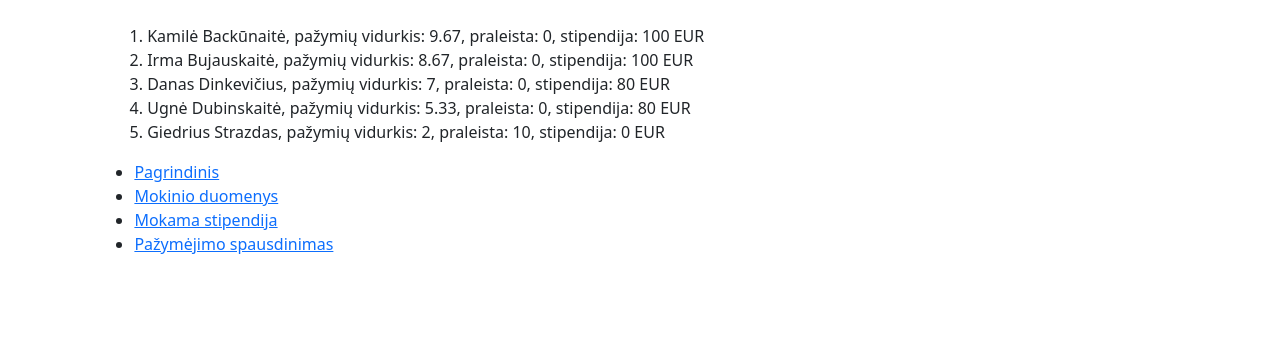
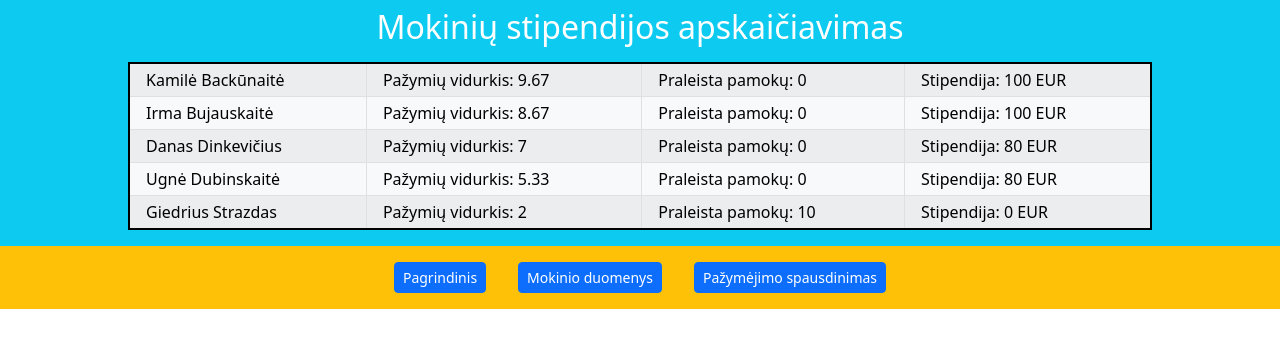
Before and after one commit to g-strazdas/php-School, a PHP site: page /data/stipendija.php in a window 1280 px wide. Shown: the top 348 px of the page. Run offline with PHP 8.4, Linux system fonts and the light colour scheme.

Commit message:
stipendija.php sutvarkyta:bootstrap resp.local,table,btn,colors,ch.curr.pg.detection

```diff
--- a/data/duomenys.php
+++ b/data/duomenys.php
@@ -37,7 +37,6 @@
                     echo '<td class = "text-left px-3">'.$value.'</td>';
                 }
                     ?>
-<!--                    <td>--><?//=$value;?><!--</td>-->
                 <?php endforeach;?>
             <?php endforeach;?></tr>
         </tbody>
--- a/data/stipendija.php
+++ b/data/stipendija.php
@@ -9,34 +9,41 @@
     <link href="/src/bootstrap-5.2.0-beta1-dist/css/bootstrap.min.css" rel="stylesheet">
     <link href="/data/style.css" rel="stylesheet">
 </head>
-<?php include "students.php"?>
-<?php include "nav.php"?>
+
 <body>
-<br>
-<div>
-    <ol class="list-styled" style="margin-left: 9%;">
+
+<div class="container-fluid p-0 bg-info">
+    <div class="row">
+        <h2 class="text-center text-white p-2">Mokinių stipendijos apskaičiavimas</h2>
+    </div>
+    <?php include "students.php";  include "nav.php";?>
+<div class="container-fluid bg-info p-0">
+<table class="table table-hover table-bordered table-sm table-striped table-light">
+    <tbody>
     <?php foreach($students as $student):?>
     <?php $vidurkis=round((($student['Matematika']+$student['Anglų k.']+$student['Lietuvių k.'])/3), $precision=2);?>
     <?php $payout = 100; if ($vidurkis >= 5 and $vidurkis < 8) {$payout=80;} elseif ($vidurkis <= 5) {$payout=0;}?>
     <?php if($payout !=0)
         if ($student['Lankomumas'] > 1 and $student['Lankomumas'] < 10) {$payout /= 0.1;} elseif ($student['Lankomumas'] > 10) {$payout=0;}?>
-
-        <li><?= $student['Vardas'],' ',$student['Pavardė'],',  pažymių vidurkis: ',$vidurkis,',  praleista: ',$student['Lankomumas'],',  stipendija: ',$payout,' EUR'?></li>
-    <?php endforeach;?>
-    </ol>
+     <tr class="table-light">
+         <td class = "text-left px-3"><?= $student['Vardas'],' ',$student['Pavardė'];?></td>
+         <td class = "text-left px-3"><?= 'Pažymių vidurkis: ',$vidurkis;?></td>
+         <td class = "text-left px-3"><?= 'Praleista pamokų: ',$student['Lankomumas'];?></td>
+         <td class = "text-left px-3"><?= 'Stipendija: ',$payout,' EUR';?></td>
+        <?php endforeach;?></tr>
+    </tbody>
+</table>
 </div>
-
-<div class="navi">
+<div class="container-fluid p-0">
+    <div class="d-grid d-md-block text-center bg-warning">
         <?php
+        require 'nav.php';
         $this_page = $_SERVER['SCRIPT_NAME'];
-echo '<ul>';
-foreach( $navigacija as $key=>$val ) {
-    echo '<li><a href="'  . $val . '"';
-    if( $val == $this_page) echo ' class="active"';
-    echo '>' . $key  . '</a></li>';
-}
-echo '</ul>';
+        foreach($navigacija as $key=>$val)
+            if (strpos($val, $this_page) === False){echo '<a class="btn btn-primary btn-sm m-3" href="'.$val.'" type='.'"button">'.$key.'</a>';}
         ?>
+    </div>
+</div>
 </div>
 </body>
 </html>
```
Lines whose indentation alone changed are shown as unchanged.
